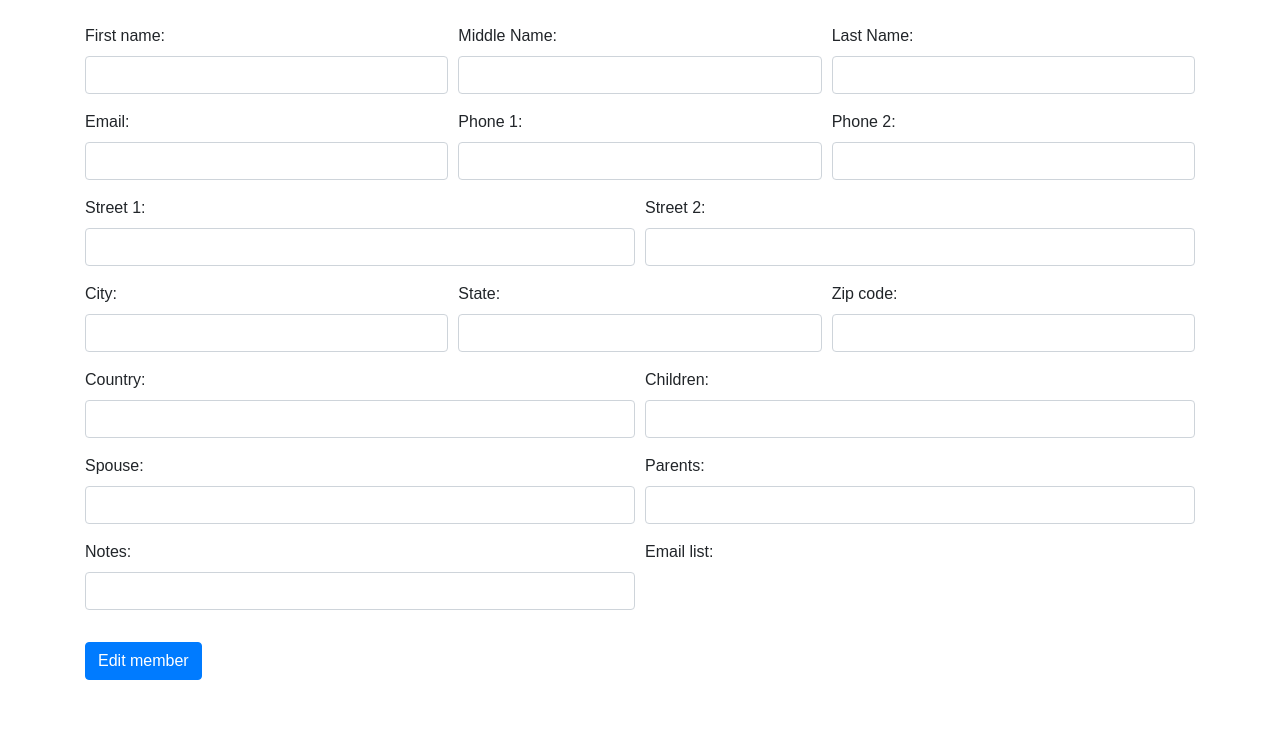
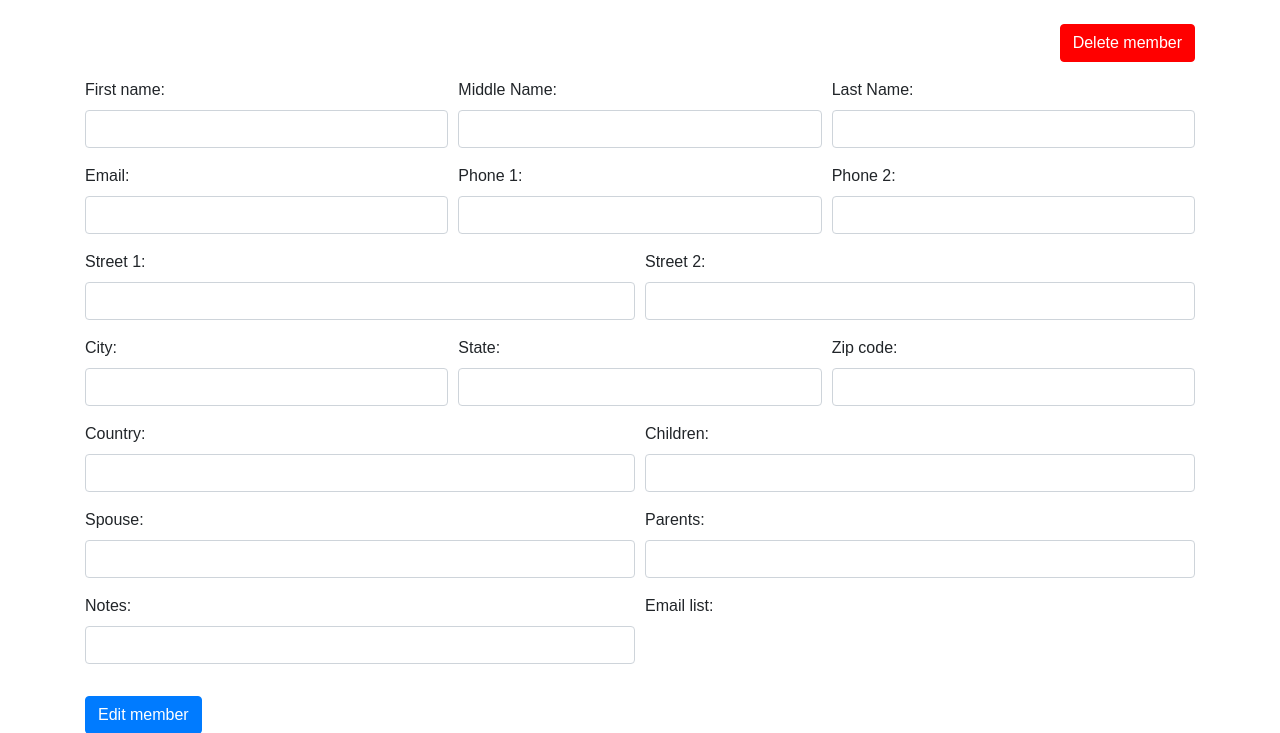
Before and after one commit to ArvinH16/sandipani, a Flask app: template flask_app/templates/view_member.html in a window 1280 px wide. Shown: the part 62-795 px from the top of the page. Before the commit the page ends 742 px from the top, so only its background shows below. Run offline with Flask 3, Linux system fonts and the light colour scheme; the template is opened without the code that fills it, so the values that code supplies are empty; some libraries are stand-ins or nearby versions.

Commit message:
delete button functionality

```diff
--- a/flask_app/templates/dashboard.html
+++ b/flask_app/templates/dashboard.html
@@ -30,7 +30,6 @@
 
 
     </head>
-
     <style>
         body {
             font-family: Arial, sans-serif;
--- a/flask_app/templates/view_member.html
+++ b/flask_app/templates/view_member.html
@@ -35,7 +35,26 @@
         .btn-primary a {
             color: #fff;
         }
+
+        #red {
+            background-color: red;
+            border-color: red;
+        }
     </style>
+
+    <script>
+        window.onload = function() {
+            var deleteForm = document.getElementById('deleteMemberForm');
+
+            deleteForm.onsubmit = function(e) {
+                var confirmation = confirm('Are you sure you want to delete this member?');
+                if (!confirmation) {
+                    e.preventDefault();
+                }
+            }
+        }
+    </script>
+
 </head>
 
 <body>
@@ -61,6 +80,13 @@
 
     <!-- Form -->
     <div class="container my-4">
+        <div class="text-right mb-3">
+            <form id="deleteMemberForm" action="/delete_member" method="post">
+                <input type="hidden" name="member_id" value="{{member.id}}">
+                <button type="submit" id="red" class="btn btn-primary">Delete member</button>
+            </form>
+        </div>
+
         <form action="/edit_member" method="post">
             <input type="hidden" name="member_id" value="{{member.id}}">
 
```
Also changed, not shown: flask_app/controllers/members.py (+7 -0 lines), flask_app/models/member.py (+7 -0 lines).
